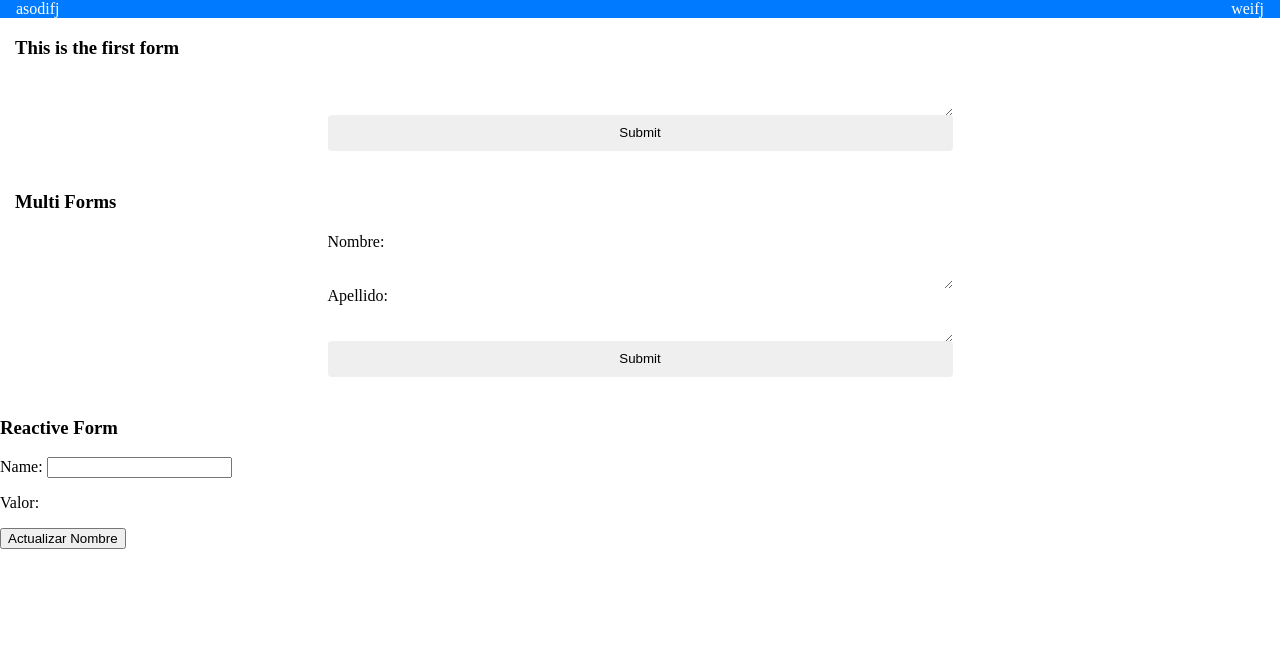
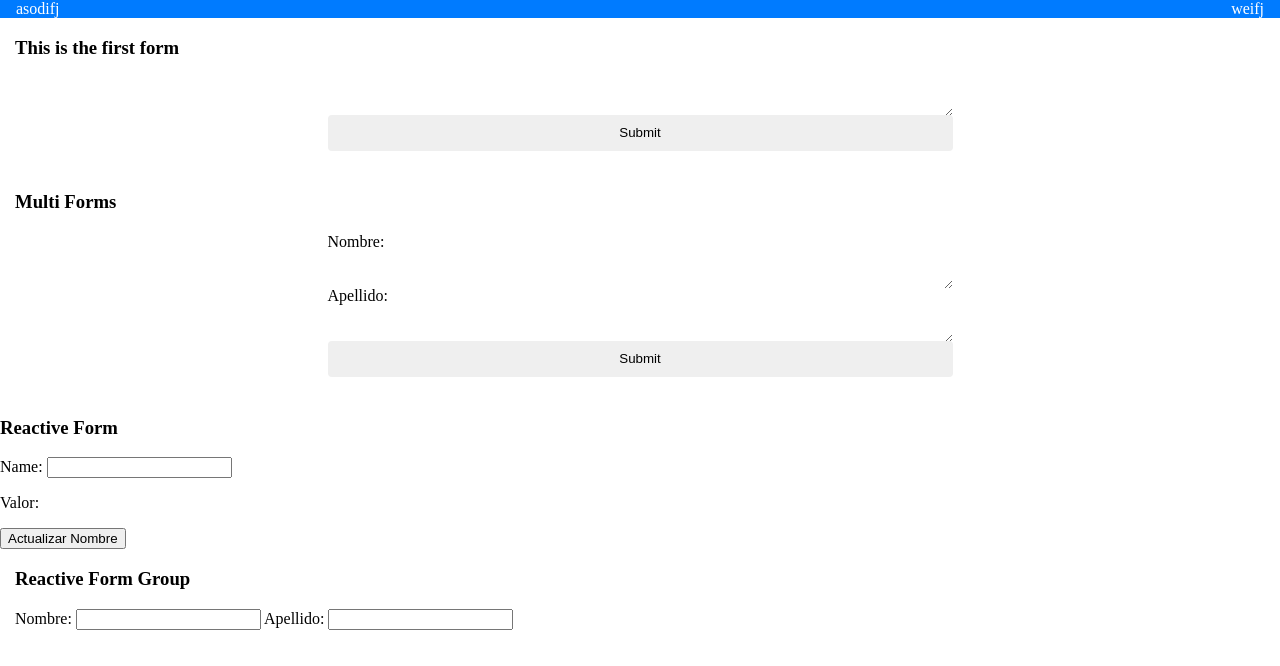
Before and after one commit to Jaguso/angular-basic, an Angular app: page / in a window 1280 px wide. Shown: the top 666 px of the page. Built offline with nearby package versions, Linux system fonts and the light colour scheme.

Commit message:
group form made

```diff
--- a/src/app/app.component.html
+++ b/src/app/app.component.html
@@ -4,4 +4,5 @@
 <multi-form></multi-form>
 <!-- <random></random> -->
 <reactive-form></reactive-form>
+<reactive-form-group></reactive-form-group>
 <!-- <bottom></bottom> -->
--- a/src/app/app.module.ts
+++ b/src/app/app.module.ts
@@ -11,6 +11,7 @@ import { MultiFormComponent } from './multi-form/multi-form.component';
 import { RandomComponent } from './random/random.component';
 import { BottomComponent } from './bottom/bottom.component';
 import { ReactiveFormComponent } from './reactive-form/reactive-form.component';
+import { ReactiveFormGroupComponent } from './reactive-form-group/reactive-form-group.component';
 
 import { BrowserAnimationsModule } from '@angular/platform-browser/animations';
 import { MaterialModule } from './material.module';
@@ -24,7 +25,8 @@ import { MaterialModule } from './material.module';
     MultiFormComponent,
     RandomComponent,
     BottomComponent,
-    ReactiveFormComponent
+    ReactiveFormComponent,
+    ReactiveFormGroupComponent
   ],
   imports: [
     BrowserModule,
--- /dev/null
+++ b/src/app/reactive-form-group/reactive-form-group.component.css
@@ -0,0 +1,3 @@
+.form-group {
+    margin: 15px;
+}
--- /dev/null
+++ b/src/app/reactive-form-group/reactive-form-group.component.html
@@ -0,0 +1,15 @@
+<div class="form-group">
+  <h3>Reactive Form Group</h3>
+  <form [formGroup]="profileForm">
+    <label>
+      Nombre:
+      <input type="text" formControlName="lastName">
+    </label>
+
+    <label>
+      Apellido:
+      <input type="text" formControlName="lastName">
+    </label>
+
+  </form>
+</div>
--- /dev/null
+++ b/src/app/reactive-form-group/reactive-form-group.component.ts
@@ -0,0 +1,15 @@
+import { Component } from '@angular/core';
+import { FormGroup, FormControl } from '@angular/forms';
+
+
+@Component({
+  selector: 'reactive-form-group',
+  templateUrl: './reactive-form-group.component.html',
+  styleUrls: ['./reactive-form-group.component.css']
+})
+export class ReactiveFormGroupComponent {
+  profileForm = new FormGroup({
+    firstName: new FormControl(''),
+    lastName: new FormControl(''),
+  });
+}
```
